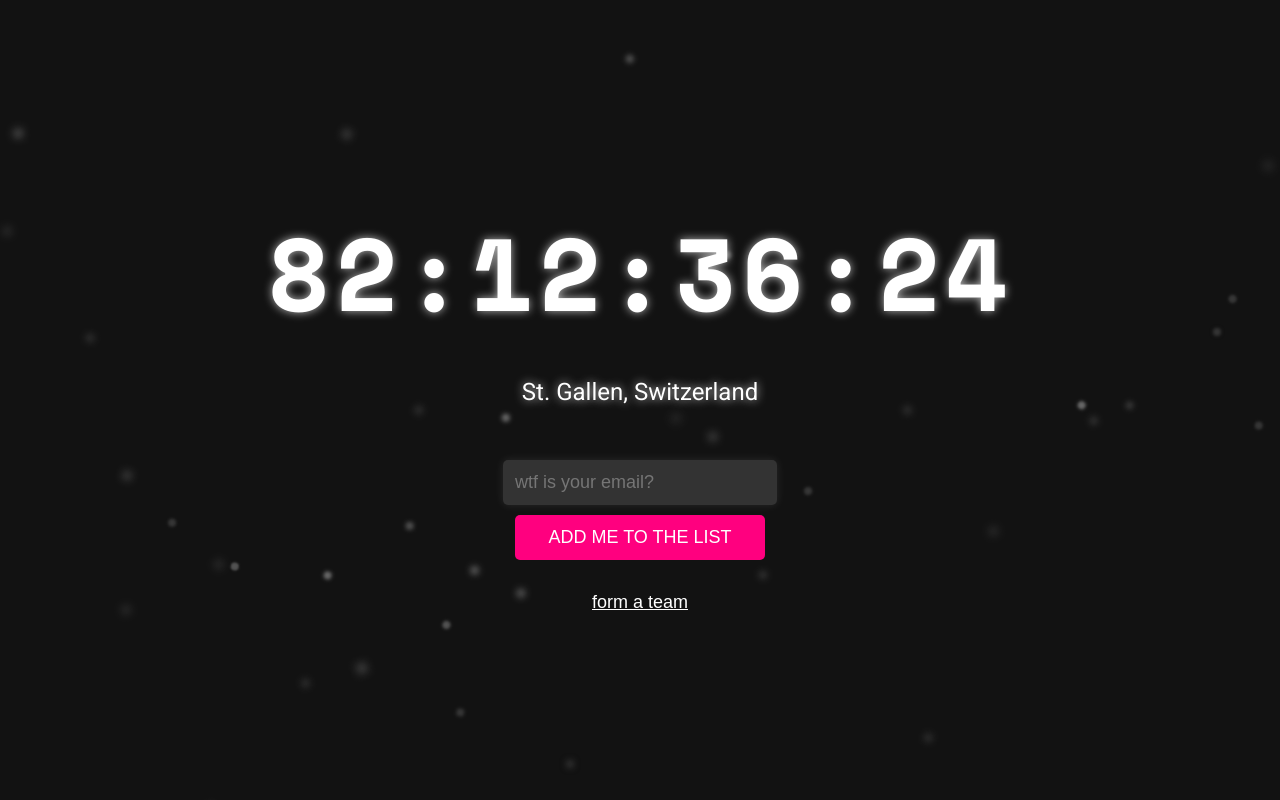
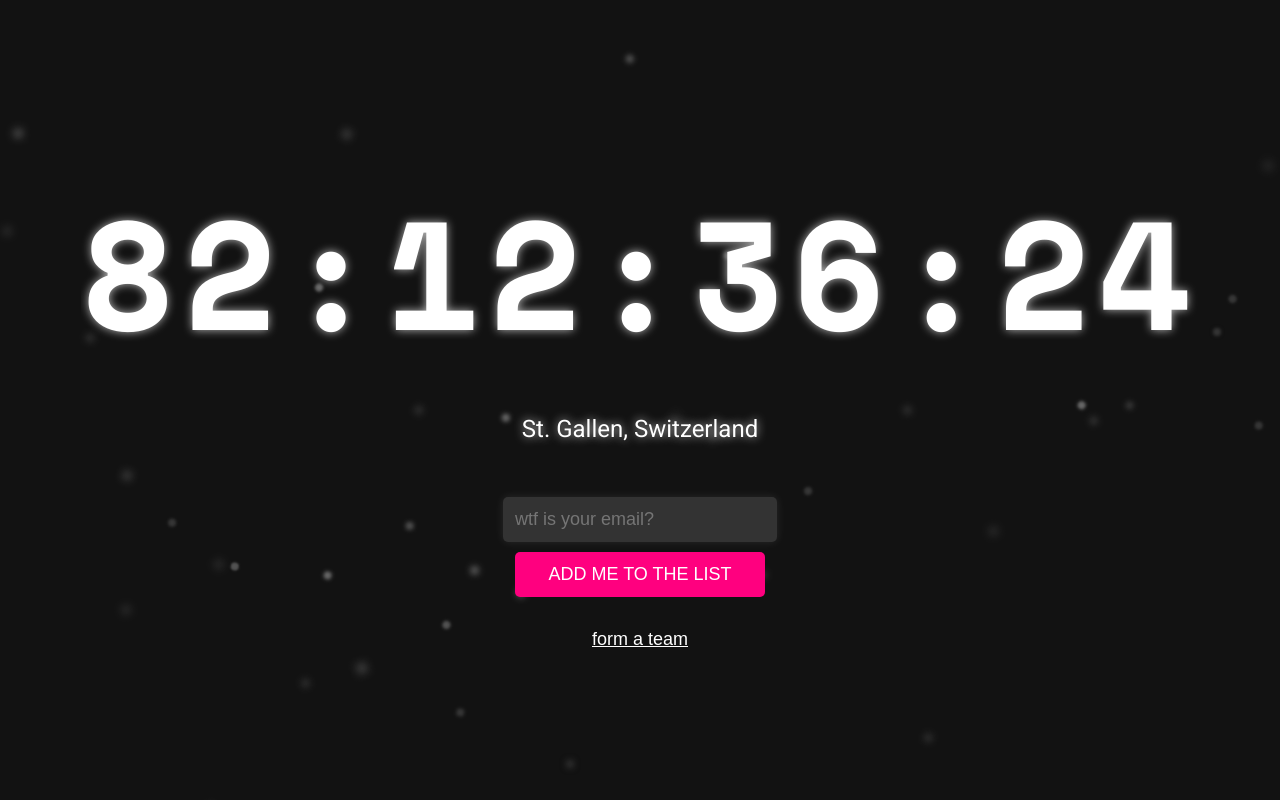
Before and after one commit to snow2405/queck.lol, a plain HTML site: page index.html in a window 1280 px wide. Drawn offline with nearby package versions, Linux system fonts and the light colour scheme.

Commit message:
commitXX

```diff
--- a/styles.css
+++ b/styles.css
@@ -30,7 +30,6 @@ body {
 
 /* Countdown with fixed spacing and Space Mono font */
 #countdown {
-    font-size: 8vw; /* Adjust font size for smaller screens */
     font-family: 'Space Mono', monospace;
     font-weight: bold;
     color: #ffffff;
@@ -39,6 +38,8 @@ body {
     white-space: nowrap;
     letter-spacing: 0.05em;
     text-align: center;
+    font-size: clamp(5vw, 12vw, 20vw); /* Dynamically adjusts font size */
+    overflow: hidden; /* Prevents overflow */
 }
 
 /* "Coming Soon" text styling */
```
